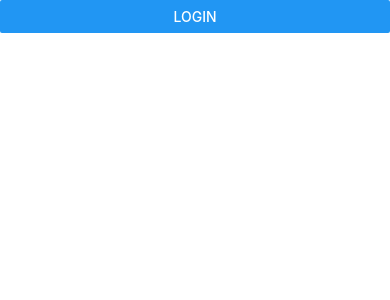
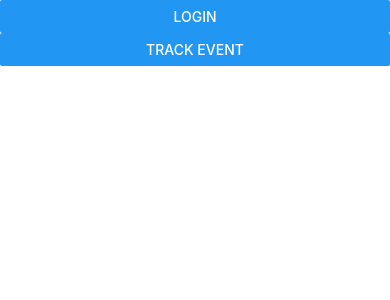
Before and after one commit to Iterable/react-native-sdk, a React Native app in the folder SampleApp/: screen / in a window 390 px wide. Shown: the top 300 px of the page. Built offline with nearby package versions, Linux system fonts and the light colour scheme; what react-native would draw is missing.

Commit message:
Add track event call

```diff
--- a/SampleApp/App.js
+++ b/SampleApp/App.js
@@ -35,6 +35,11 @@ const App: () => React$Node = () => {
             <Button title="Login" onPress={() => {
 					var iterableSDK = NativeModules.RNIterableSDK;
 					iterableSDK.setEmail("tapash@iterable.com");
+            	}
+            }/>
+            <Button title="Track Event" onPress={() => {
+					var iterableSDK = NativeModules.RNIterableSDK;
+					iterableSDK.track("ProductPurchased");
             	}
             }/>
           </View>
```
Also changed, not shown: 1 other file (tests, documents, lock files or other folders).
